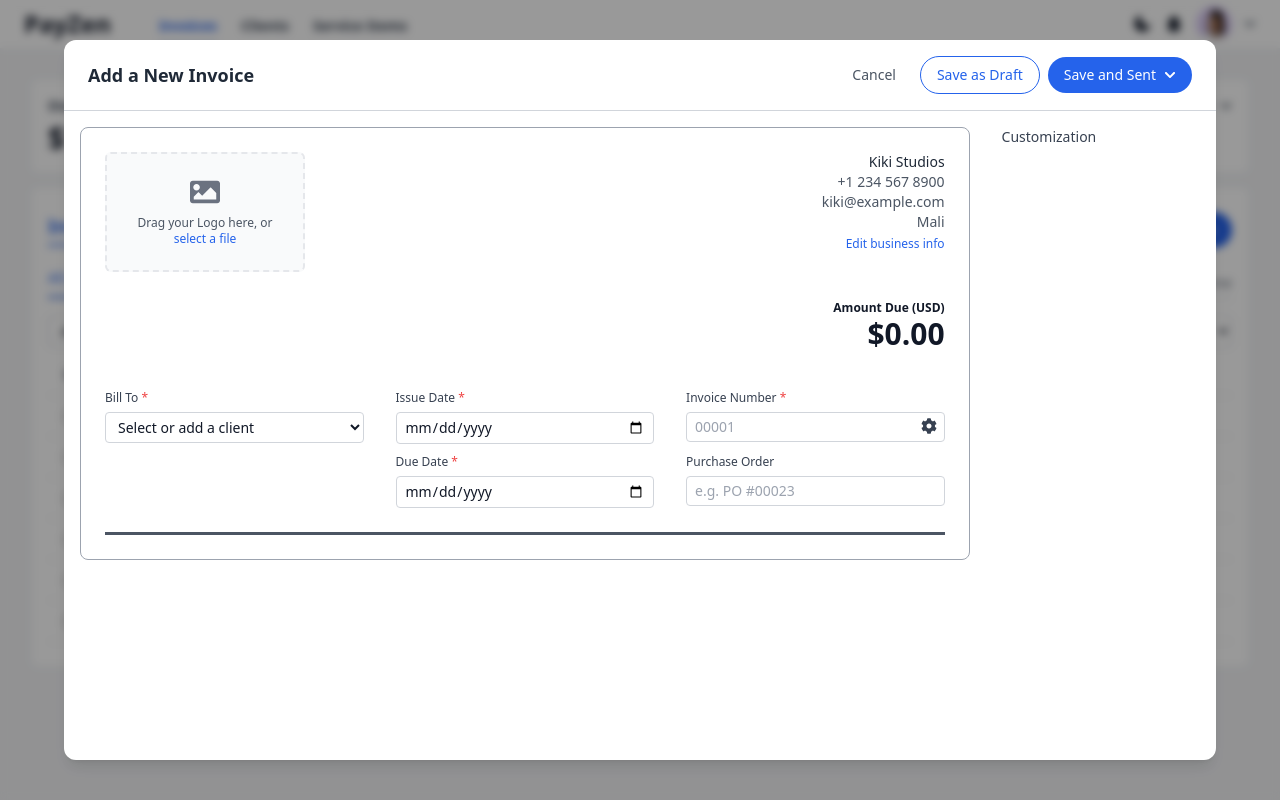
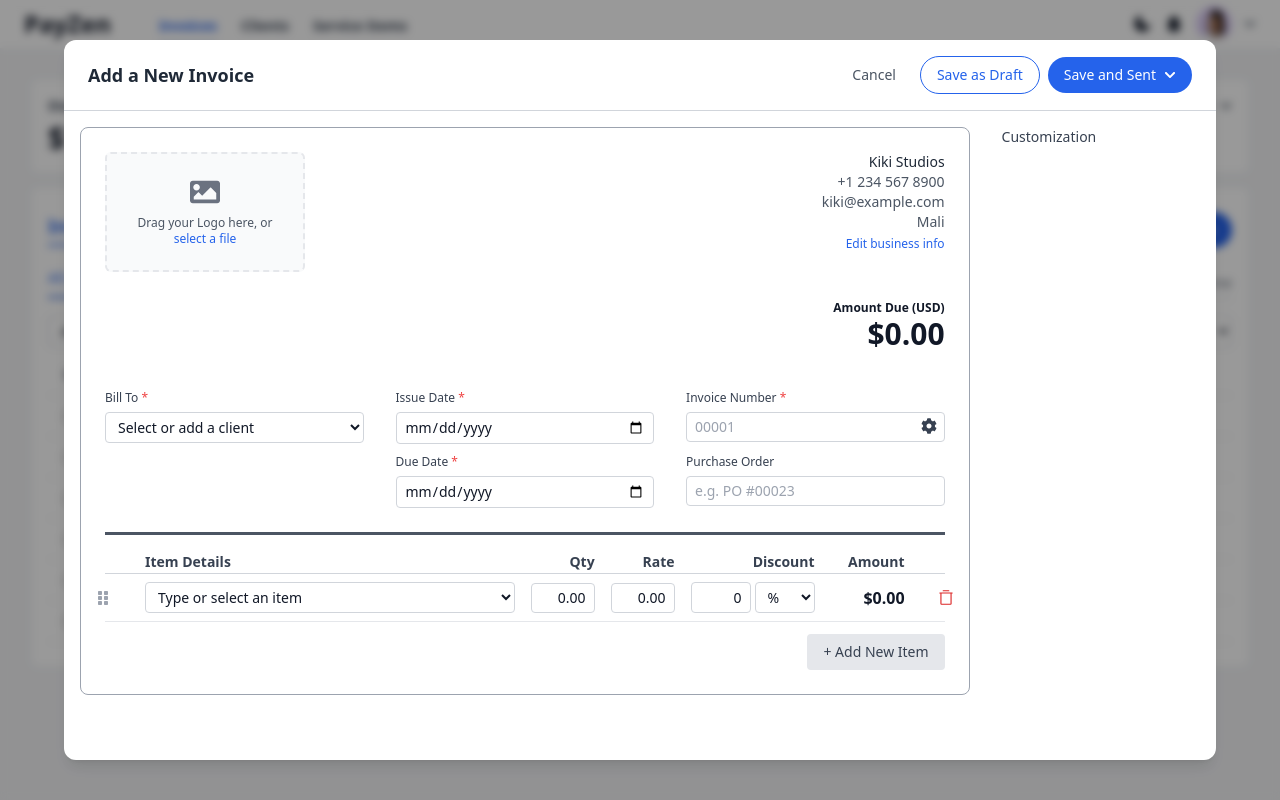
Before and after one commit to KikiXoxo/payzen-invoice-page, a React (Vite) app: page / in a window 1280 px wide. Both pictures are taken after a click on the button "New Invoice". Built offline with nearby package versions, Linux system fonts and the light colour scheme.

Commit message:
feat: add InvoiceItemsList and InvoiceItemRow components to manage invoice items, and integrste them into invoice modal

```diff
--- a/src/components/invoice/AddInvoiceModal.jsx
+++ b/src/components/invoice/AddInvoiceModal.jsx
@@ -1,4 +1,5 @@
 import { FaChevronDown, FaImage, FaCog } from 'react-icons/fa';
+import InvoiceItemsList from './InvoiceItemsList';
 
 const AddInvoiceModal = ({ isOpen, onClose }) => {
   if (!isOpen) return null;
@@ -150,6 +151,8 @@ const AddInvoiceModal = ({ isOpen, onClose }) => {
               </div>
 
               <div className='mt-6 border-b-[3px] border-gray-600 dark:border-gray-400'></div>
+
+              <InvoiceItemsList />
             </div>
           </div>
 
--- /dev/null
+++ b/src/components/invoice/InvoiceItemRow.jsx
@@ -0,0 +1,69 @@
+import { FaGripVertical } from 'react-icons/fa';
+import { PiTrashSimple } from 'react-icons/pi';
+
+const InvoiceItemRow = () => {
+  return (
+    <tr className='border-b border-gray-200 dark:border-gray-700 relative'>
+      {/* Drag handle */}
+      <td className='w-[32px] pl-1 pr-0 relative'>
+        <FaGripVertical className='text-gray-400 dark:text-gray-500 cursor-grab absolute left-[-10px] top-1/2 -translate-y-1/2' />
+      </td>
+
+      {/* Item dropdown */}
+      <td className='flex-1 py-2 px-2'>
+        <select className='w-full px-2 py-1 border border-gray-300 dark:border-gray-600 rounded text-sm bg-white dark:bg-gray-800'>
+          <option>Type or select an item</option>
+        </select>
+      </td>
+
+      {/* Qty */}
+      <td className='w-[80px] py-2 px-2'>
+        <input
+          type='text'
+          value='0.00'
+          readOnly
+          className='w-full px-2 py-1 border border-gray-300 dark:border-gray-600 rounded text-sm bg-white dark:bg-gray-800 text-right'
+        />
+      </td>
+
+      {/* Rate */}
+      <td className='w-[80px] py-2 px-2'>
+        <input
+          type='text'
+          value='0.00'
+          readOnly
+          className='w-full px-2 py-1 border border-gray-300 dark:border-gray-600 rounded text-sm bg-white dark:bg-gray-800 text-right'
+        />
+      </td>
+
+      {/* Discount */}
+      <td className='w-[140px] py-2 px-2'>
+        <div className='flex gap-1'>
+          <input
+            type='text'
+            value='0'
+            readOnly
+            className='w-1/2 px-2 py-1 border border-gray-300 dark:border-gray-600 rounded text-sm bg-white dark:bg-gray-800 text-right'
+          />
+          <select className='w-1/2 px-2 py-1 border border-gray-300 dark:border-gray-600 rounded text-sm bg-white dark:bg-gray-800'>
+            <option>%</option>
+          </select>
+        </div>
+      </td>
+
+      {/* Amount */}
+      <td className='w-[90px] py-2 px-2 text-right font-semibold text-gray-900 dark:text-gray-100'>
+        $0.00
+      </td>
+
+      {/* Delete icon */}
+      <td className='w-[32px] pr-1 relative'>
+        <button className='absolute right-[-10px] top-1/2 -translate-y-1/2 text-red-600 hover:text-red-800 dark:text-gray-300 dark:hover:text-gray-400'>
+          <PiTrashSimple size={18} />
+        </button>
+      </td>
+    </tr>
+  );
+};
+
+export default InvoiceItemRow;
--- /dev/null
+++ b/src/components/invoice/InvoiceItemsList.jsx
@@ -0,0 +1,33 @@
+import InvoiceItemRow from './InvoiceItemRow';
+
+const InvoiceItemsList = () => {
+  return (
+    <div className='mt-4'>
+      <table className='w-full border-collapse'>
+        <thead>
+          <tr className='border-b border-gray-300 dark:border-gray-500 text-sm text-gray-700 dark:text-gray-300 font medium'>
+            <th className='w-[32px]'></th>
+            <th className='text-left px-2'>Item Details</th>
+            <th className='w-[80px] text-right px-2'>Qty</th>
+            <th className='w-[80px] text-right px-2'>Rate</th>
+            <th className='w-[140px] text-right px-2'>Discount</th>
+            <th className='w-[90px] text-right px-2'>Amount</th>
+            <th className='w-[32px]'></th>
+          </tr>
+        </thead>
+
+        <tbody>
+          <InvoiceItemRow />
+        </tbody>
+      </table>
+
+      <div className='flex justify-end mt-3'>
+        <button className='px-4 py-2 bg-gray-200 dark:bg-gray-700 rounded text-sm text-gray-700 dark:text-gray-300 hover:bg-gray-300 dark:hover:bg-gray-600'>
+          + Add New Item
+        </button>
+      </div>
+    </div>
+  );
+};
+
+export default InvoiceItemsList;
```
